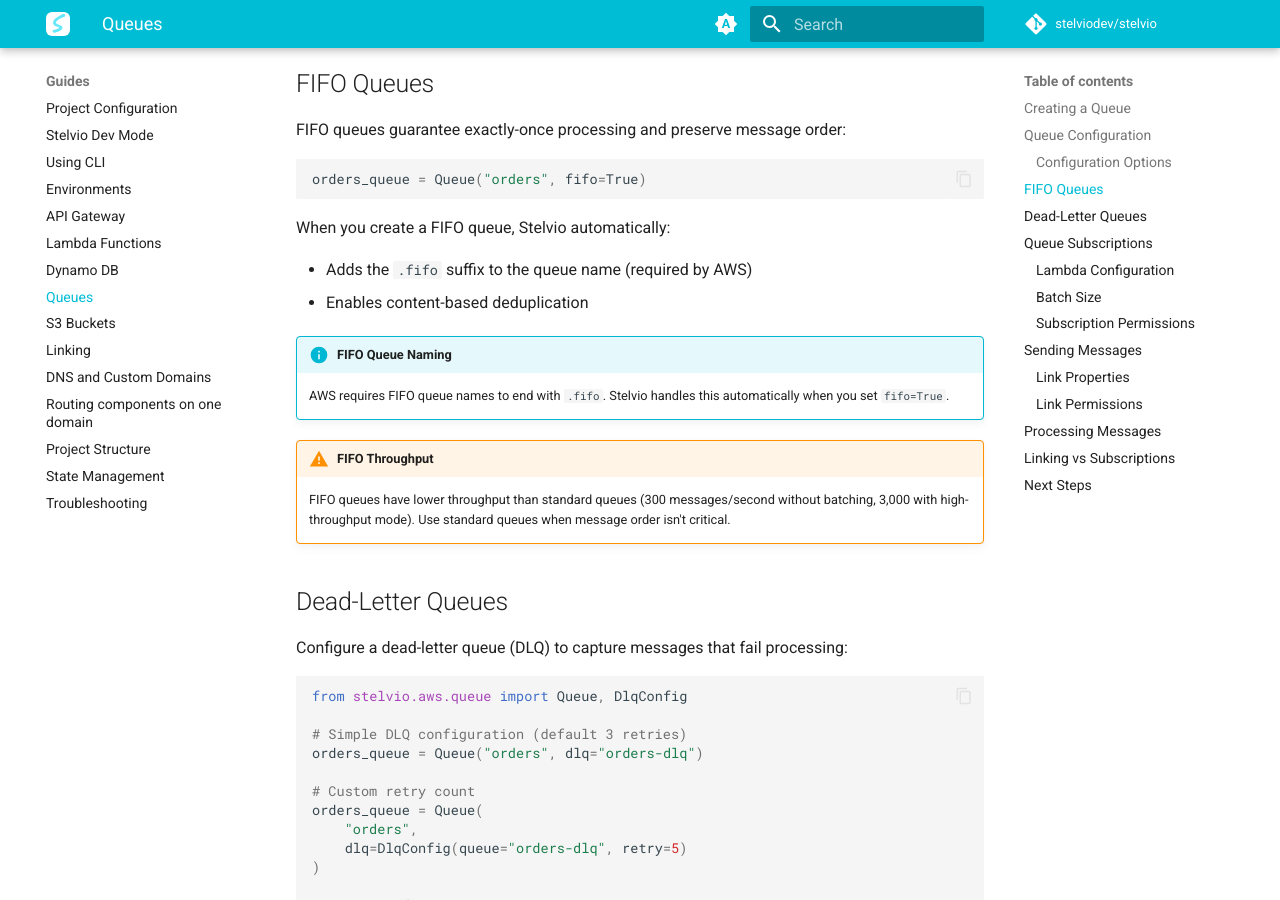
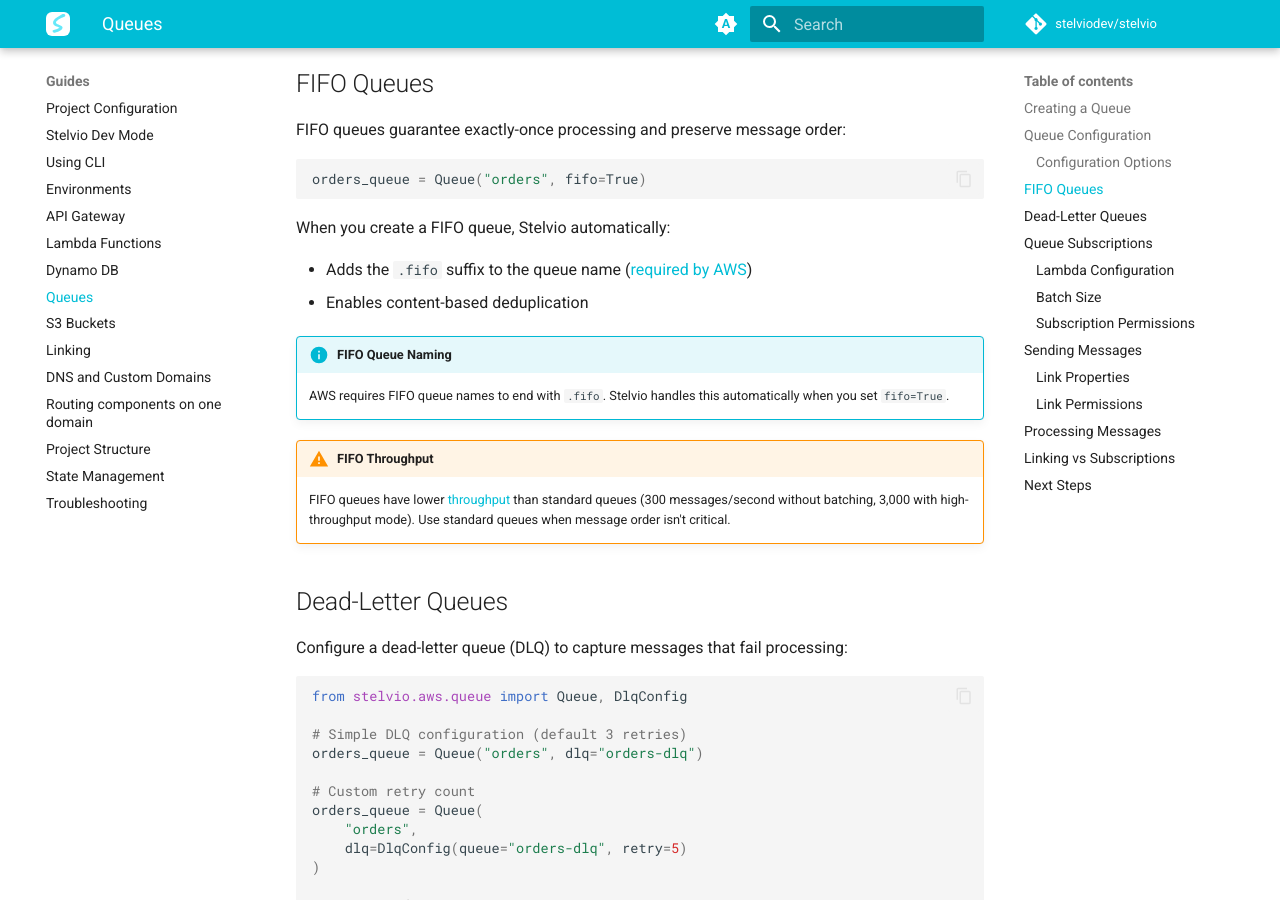
Before and after one commit to stelviodev/stelvio, an MkDocs documentation site: the page built from docs/guides/queues.md, in a window 1280 px wide and 900 px high, scrolled down 1497 px. Built offline with MkDocs 1.6.1 and Material for MkDocs 9.7.7, drawn with Linux system fonts in a browser that asks for light colours; comment, search, counter and statistics services are not loaded.

Commit message:
docs improvements

````diff
--- a/docs/guides/queues.md
+++ b/docs/guides/queues.md
@@ -49,12 +49,12 @@
 
 ### Configuration Options
 
-| Option | Default | Description |
-|--------|---------|-------------|
-| `fifo` | `False` | Enable FIFO (First-In-First-Out) queue ordering |
-| `delay` | `0` | Default delay (in seconds) before messages become visible |
-| `visibility_timeout` | `30` | Time (in seconds) a message is hidden after being read |
-| `dlq` | `None` | Dead-letter queue configuration |
+| Option               | Default | Description                                              |
+|----------------------|---------|-----------------------------------------------------------|
+| `fifo`               | `False` | Enable FIFO (First-In-First-Out) queue ordering           |
+| `delay`              | `0`     | Default delay (in seconds) before messages become visible |
+| `visibility_timeout` | `30`    | Time (in seconds) a message is hidden after being read    |
+| `dlq`                | `None`  | Dead-letter queue configuration                           |
 
 ## FIFO Queues
 
@@ -66,14 +66,14 @@
 
 When you create a FIFO queue, Stelvio automatically:
 
-- Adds the `.fifo` suffix to the queue name (required by AWS)
+- Adds the `.fifo` suffix to the queue name ([required by AWS](https://docs.aws.amazon.com/AWSSimpleQueueService/latest/SQSDeveloperGuide/sqs-fifo-queue-message-identifiers.html))
 - Enables content-based deduplication
 
 !!! info "FIFO Queue Naming"
     AWS requires FIFO queue names to end with `.fifo`. Stelvio handles this automatically when you set `fifo=True`.
 
 !!! warning "FIFO Throughput"
-    FIFO queues have lower throughput than standard queues (300 messages/second without batching, 3,000 with high-throughput mode). Use standard queues when message order isn't critical.
+    FIFO queues have lower [throughput](https://docs.aws.amazon.com/AWSSimpleQueueService/latest/SQSDeveloperGuide/quotas-messages.html) than standard queues (300 messages/second without batching, 3,000 with high-throughput mode). Use standard queues when message order isn't critical.
 
 ## Dead-Letter Queues
 
@@ -206,11 +206,11 @@
 
 When you link a queue to a Lambda function, these properties are available:
 
-| Property | Description |
-|----------|-------------|
-| `queue_url` | The queue URL for sending messages |
-| `queue_arn` | The queue ARN |
-| `queue_name` | The queue name |
+| Property     | Description                        |
+|--------------|------------------------------------|
+| `queue_url`  | The queue URL for sending messages |
+| `queue_arn`  | The queue ARN                      |
+| `queue_name` | The queue name                     |
 
 ### Link Permissions
 
@@ -253,11 +253,11 @@
 
 ## Linking vs Subscriptions
 
-| Use Case | Approach |
-|----------|----------|
+| Use Case                   | Approach                                                    |
+|----------------------------|-------------------------------------------------------------|
 | **Process queue messages** | Use `queue.subscribe()` - creates Lambda triggered by queue |
-| **Send messages to queue** | Use `links=[queue]` - grants permissions to send messages |
-| **Both read and write** | Use both subscription AND link to another queue |
+| **Send messages to queue** | Use `links=[queue]` - grants permissions to send messages   |
+| **Both read and write**    | Use both subscription AND link to another queue             |
 
 ```python
 # Example: Process orders, send to fulfillment queue
````
